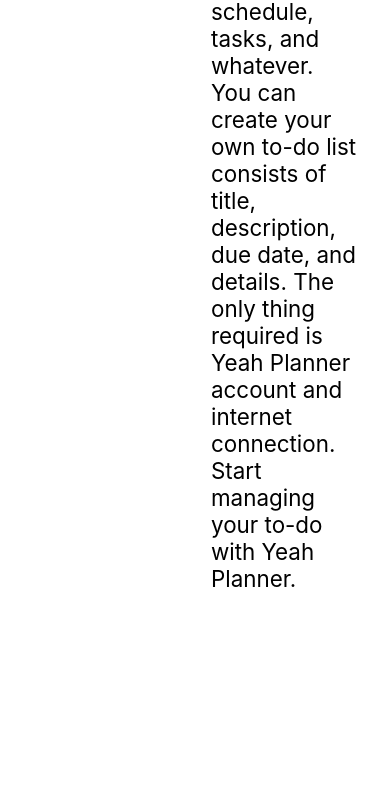
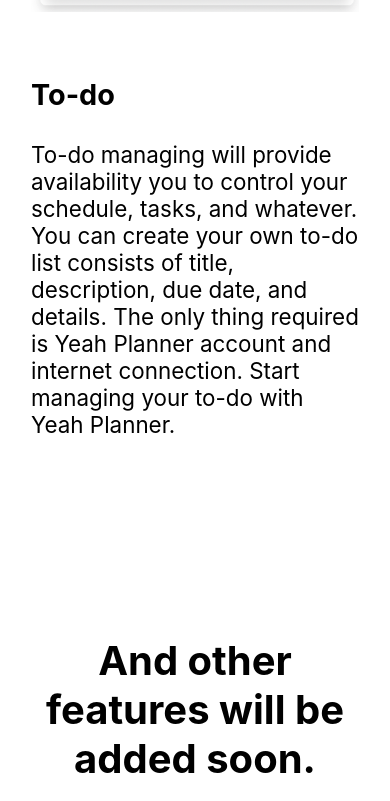
Before and after one commit to Yeah-Planner/Yeah-Planner-Frontend, a Next.js app: page / in a window 390 px wide. Shown: the part 1165-1966 px from the top of the page. Built offline with nearby package versions, Linux system fonts and the light colour scheme.

Commit message:
mobile compatiblity

```diff
--- a/components/index/index.style.ts
+++ b/components/index/index.style.ts
@@ -47,6 +47,10 @@ export const TodoDescTitleStyle = styled.h2`
 export const TodoDescContainerStyle = styled.div`
   display: flex;
   justify-content: space-evenly;
+
+  @media (max-width: 768px) {
+    flex-direction: column;
+  }
 `
 
 export const TodoDescItemStyle = styled.div`
@@ -73,4 +77,8 @@ export const ToBeContinueStyle = styled.div`
   margin: 10rem 0;
   font-size: 3.5rem;
   font-weight: bold;
+
+  @media (max-width: 768px) {
+    font-size: 2.5rem;
+  }
 `
```
